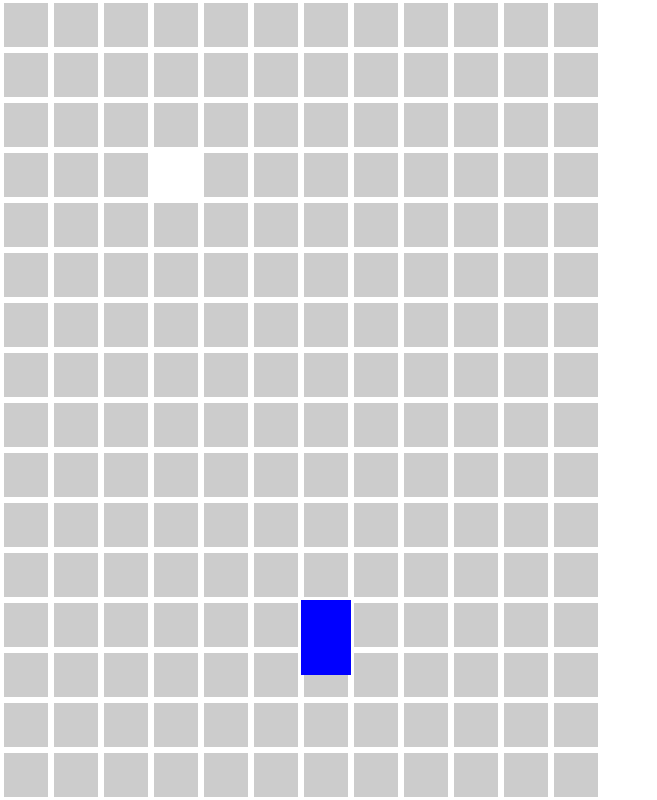
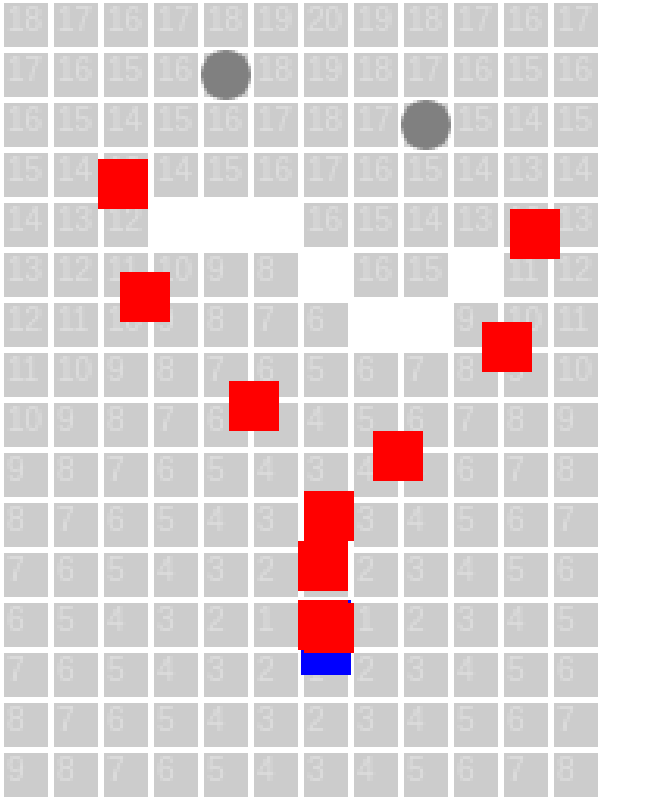
Before and after one commit to tricsi/back, a website built with webpack: page src/index.html in a window 1280 px wide. Shown: the whole page, without its empty margins (0-657 px from the left). Built offline with nearby package versions, Linux system fonts and the light colour scheme.

Commit message:
tile navigation

```diff
--- a/src/Game/Bullet.ts
+++ b/src/Game/Bullet.ts
@@ -9,21 +9,14 @@ export default class Bullet extends GameObject {
     box = new Box(this.pos, 6);
 
     render(ctx: CanvasRenderingContext2D): void {
+        const pos = this.box.center;
         ctx.save();
         ctx.fillStyle = "black";
         ctx.beginPath();
-        ctx.arc(Math.round(this.pos.x), Math.round(this.pos.y), this.box.width / 2, 0, Math.PI * 2);
+        ctx.arc(Math.round(pos.x), Math.round(pos.y), this.box.width / 2, 0, Math.PI * 2);
         ctx.closePath();
         ctx.fill();
         ctx.restore();
     }
 
-    update(delta: number) {
-        const pos = this.pos;
-        const speed = this.spd * delta;
-        pos.add(this.dir.x * speed, this.dir.y * speed);
-        if (this.parent && (Math.abs(pos.x) > 500 || Math.abs(pos.y) > 500)) {
-            this.parent.removeChild(this);
-        }
-    }
 }
--- a/src/Game/Enemy.ts
+++ b/src/Game/Enemy.ts
@@ -3,8 +3,9 @@ import { Vec, Box } from "./Math";
 import Hero from "./Hero";
 import Bullet from "./Bullet";
 import ObjectSpawner from "./ObjectSpawner";
+import IMovable from "./IMovable";
 
-export default class Enemy extends GameObject
+export default class Enemy extends GameObject implements IMovable
 {
 
     pos = new Vec();
@@ -27,15 +28,12 @@ export default class Enemy extends GameObject
     }
 
     update(delta: number) {
-        for (const bullet of this.hero.bullets.children) {
+        for (const bullet of this.hero.children) {
             if (this.box.collide((<Bullet>bullet).box)) {
                 this.parent.removeChild(this);
-                this.hero.bullets.removeChild(bullet);
+                this.hero.removeChild(bullet);
                 return;
             }
         }
-        const speed = this.spd * delta;
-        this.dir = this.hero.pos.clone().sub(this.pos).normalize();
-        this.pos.add(this.dir.x * speed, this.dir.y * speed);
     }
 }
--- a/src/Game/EnemySpawner.ts
+++ b/src/Game/EnemySpawner.ts
@@ -8,10 +8,11 @@ export default class EnemySpawner extends ObjectSpawner
         if (!this.period) {
             return;
         }
+        const pos = this.box.center;
         ctx.save();
         ctx.fillStyle = "grey";
         ctx.beginPath();
-        ctx.arc(Math.round(this.pos.x), Math.round(this.pos.y), this.box.width / 2, 0, Math.PI * 2);
+        ctx.arc(Math.round(pos.x), Math.round(pos.y), this.box.width / 2, 0, Math.PI * 2);
         ctx.closePath();
         ctx.fill();
         ctx.restore();
--- a/src/Game/GameObject.ts
+++ b/src/Game/GameObject.ts
@@ -1,5 +1,11 @@
+import { Vec, Box } from "./Math";
+
 export default abstract class GameObject {
 
+    pos = new Vec();
+    box = new Box(this.pos, 16, 16);
+    dir = new Vec();
+    spd = 0;
     parent: GameObject;
     children: GameObject[] = [];
 
--- a/src/Game/GameScene.ts
+++ b/src/Game/GameScene.ts
@@ -2,34 +2,79 @@ import Hero from "./Hero";
 import GameObject from "./GameObject";
 import { Input, Rand } from "../common";
 import TileMap, { Tile } from "./TileMap";
+import IMovable from "./IMovable";
+import EnemySpawner from "./EnemySpawner";
+import Enemy from "./Enemy";
+import { Vec } from "./Math";
+import Bullet from "./Bullet";
+import ObjectSpawner from "./ObjectSpawner";
 
 export default class GameScene extends GameObject{
 
-    hero = new Hero();
+    hero = new Hero(() => new Bullet());
     map = new TileMap(12, 16, 16);
+    spawners = [
+        new EnemySpawner(
+            () => new Enemy(this.hero),
+            item => item.pos.set(item.parent.pos),
+            new Vec(64, 16),
+            500
+        ),
+        new EnemySpawner(
+            () => new Enemy(this.hero),
+            item => item.pos.set(item.parent.pos),
+            new Vec(128, 32),
+            500
+        ),
+    ];
 
     constructor() {
         super();
         this.addChild(this.map);
         this.addChild(this.hero);
+        this.spawners.forEach(spawner => this.addChild(spawner));
+        this.map.set(3, 4, Tile.WALL);
+        this.map.set(4, 4, Tile.WALL);
+        this.map.set(5, 4, Tile.WALL);
+        this.map.set(6, 5, Tile.WALL);
+        this.map.set(7, 6, Tile.WALL);
+        this.map.set(8, 6, Tile.WALL);
+        this.map.set(9, 5, Tile.WALL);
         this.hero.pos.set(96, 192);
-        this.map.set(3, 3, Tile.WALL);
     }
 
     update(delta: number) {
         super.update(delta);
-        this.updateHero(delta);
+        this.updateMovable(this.hero, delta);
+        this.map.createNav(this.hero.pos);
+        this.spawners.forEach(spawner => {
+            spawner.children.forEach(item => {
+                this.map.setDirection(item);
+                this.updateMovable(item, delta)
+            });
+        });
+        this.hero.children.forEach(item => this.updateProjectile(item, delta));
     }
 
-    updateHero(delta: number) {
-        const hero = this.hero;
-        if (hero.dir.x) {
-            hero.pos.x += hero.dir.x * hero.spd * delta;
-            this.map.collideX(hero.box, true);
+    updateMovable(item: IMovable, delta: number) {
+        if (item.dir.x) {
+            item.pos.x += item.dir.x * item.spd * delta;
+            this.map.collideX(item.box, true);
         }
-        if (hero.dir.y) {
-            hero.pos.y += hero.dir.y * hero.spd * delta;
-            this.map.collideY(hero.box, true);
+        if (item.dir.y) {
+            item.pos.y += item.dir.y * item.spd * delta;
+            this.map.collideY(item.box, true);
+        }
+    }
+
+    updateProjectile(item: Bullet, delta: number) {
+        const speed = item.spd * delta;
+        item.pos.add(item.dir.x * speed, item.dir.y * speed);
+        if (
+            this.map.collideX(item.box) ||
+            this.map.collideY(item.box)
+        ) {
+            item.parent.removeChild(item);
         }
     }
 
--- a/src/Game/Hero.ts
+++ b/src/Game/Hero.ts
@@ -2,8 +2,9 @@ import GameObject from "./GameObject";
 import { Box, Vec } from "./Math";
 import ObjectPool from "./ObjectPool";
 import Bullet from "./Bullet";
+import IMovable from "./IMovable";
 
-export default class Hero extends GameObject {
+export default class Hero extends ObjectPool implements IMovable {
 
     pos = new Vec(0, 100);
     dir = new Vec();
@@ -13,12 +14,6 @@ export default class Hero extends GameObject {
     fire: boolean = false;
     fireTime: number = 0;
     fireSpeed:number = 100;
-    bullets: ObjectPool = new ObjectPool(() => new Bullet());
-
-    constructor() {
-        super();
-        this.addChild(this.bullets);
-    }
 
     render(ctx: CanvasRenderingContext2D) {
         super.render(ctx);
@@ -35,8 +30,8 @@ export default class Hero extends GameObject {
 
         this.fireTime -= delta;
         if (this.fire && this.fireTime <= 0) {
-            this.bullets.create((bullet: Bullet) => {
-                bullet.pos.set(this.pos);
+            this.create((bullet: Bullet) => {
+                bullet.pos.set(this.pos.x + this.box.width / 2, this.pos.y + this.box.height / 2);
                 bullet.dir = this.aim.clone().sub(this.pos).normalize();
             });
             this.fireTime = this.fireSpeed;
--- /dev/null
+++ b/src/Game/IMovable.ts
@@ -0,0 +1,8 @@
+import { Vec, Box } from "./Math";
+
+export default interface IMovable {
+    pos: Vec;
+    box: Box;
+    dir: Vec;
+    spd: number;
+}
--- a/src/Game/Math.ts
+++ b/src/Game/Math.ts
@@ -72,9 +72,14 @@ export class Vec {
         }
         return this;
     }
+
 }
 
 export class Box {
+
+    get center(): Vec {
+        return new Vec(this.width / 2 + this.pos.x, this.height / 2 + this.pos.y)
+    }
 
     constructor(
         public pos: Vec,
--- a/src/Game/TileMap.ts
+++ b/src/Game/TileMap.ts
@@ -1,5 +1,6 @@
 import GameObject from "./GameObject";
-import { Box } from "./Math";
+import { Box, Vec } from "./Math";
+import IMovable from "./IMovable";
 
 export enum Tile {
     WALL = 0,
@@ -9,7 +10,11 @@ export enum Tile {
 
 export default class TileMap extends GameObject {
 
+    static readonly MAX_NAV = 30;
+
     tiles: number[][] = [];
+    nav: number[][] = [];
+    target = new Vec();
 
     constructor(
         public width: number,
@@ -18,35 +23,42 @@ export default class TileMap extends GameObject {
     ) {
         super();
         for (let i = 0; i < height; i++) {
-            const row: number[] = [];
+            let row: number[] = [];
             row.length = width;
             row.fill(Tile.GROUND);
             this.tiles[i] = row;
+            row = [];
+            row.length = width;
+            row.fill(TileMap.MAX_NAV);
+            this.nav[i] = row;
         }
     }
 
     render(ctx: CanvasRenderingContext2D) {
         const size = this.size;
         ctx.save();
-        ctx.fillStyle = "#ccc";
         for (let y = 0; y < this.height; y++) {
             for (let x = 0; x < this.width; x++) {
                 if (this.tiles[y][x] === Tile.GROUND) {
+                    ctx.fillStyle = "#ccc";
                     ctx.fillRect(x * size + 1, y * size + 1, size - 2, size - 2);
+                    ctx.fillStyle = "#ddd";
+                    ctx.fillText(this.nav[y][x].toString(), x * size + 2, y * size + 10)
                 }
             }
         }
         ctx.restore();
+        super.render(ctx);
     }
 
     set(x: number, y: number, tile: number) {
-        if (y >= 0 && y < this.tiles.length && x >= 0 && this.tiles[y].length > x) {
+        if (y >= 0 && y < this.height && x >= 0 && x < this.width) {
             this.tiles[y][x] = tile;
         }
     }
 
     get(x: number, y: number): number {
-        return y >= 0 && y < this.tiles.length && x >= 0 && this.tiles[y].length > x
+        return y >= 0 && y < this.height && x >= 0 && x < this.width
             ? this.tiles[y][x]
             : Tile.WALL;
     }
@@ -99,4 +111,54 @@ export default class TileMap extends GameObject {
         return false;
     }
 
+    createNav(pos: Vec) {
+        const x = Math.floor(pos.x / this.size);
+        const y = Math.floor(pos.y / this.size);
+        if (this.target.x === x && this.target.y === y) {
+            return;
+        }
+        this.target.set(x, y);
+        this.nav.forEach(row => row.fill(TileMap.MAX_NAV));
+        this.setNav(x, y);
+    }
+
+    setDirection(item: IMovable) {
+        const pos = item.pos;
+        const x = Math.floor(pos.x / this.size);
+        const y = Math.floor(pos.y / this.size);
+        item.dir.set(0, 0);
+        let value = TileMap.MAX_NAV;
+        for (let i = -1; i <= 1; i++) {
+            for (let j = -1; j <= 1; j++) {
+                const nav = this.getNav(x + j, y + i);
+                if (i && j && nav < value) {
+                    item.dir.set(j, i);
+                    value = nav;
+                }
+            }
+        }
+        item.dir.normalize();
+    }
+
+    private getNav(x: number, y: number): number {
+        return y >= 0 && y < this.height && x >= 0 && x < this.width
+            ? this.nav[y][x]
+            : TileMap.MAX_NAV;
+    }
+
+    private setNav(x: number, y: number, weight: number = 0) {
+        if (
+            weight >= TileMap.MAX_NAV ||
+            this.get(x, y) === Tile.WALL ||
+            weight >= this.nav[y][x]
+        ) {
+            return;
+        }
+        this.nav[y][x] = weight++;
+        this.setNav(x + 1, y, weight);
+        this.setNav(x, y + 1, weight);
+        this.setNav(x - 1, y, weight);
+        this.setNav(x, y - 1, weight);
+    }
+
 }
--- a/src/main.ts
+++ b/src/main.ts
@@ -15,8 +15,9 @@ function render() {
 
 function update() {
     const now = new Date().getTime();
+    const delta = now - time;
     requestAnimationFrame(update);
-    scene.update(now - time);
+    scene.update(delta < 34 ? delta : 34);
     time = now;
     render();
 }
--- a/src/style.scss
+++ b/src/style.scss
@@ -12,6 +12,7 @@ body, html {
     display: block;
     height: 100%;
     margin: 0 auto;
+    cursor: crosshair;
     image-rendering: optimizeSpeed;
     image-rendering: -moz-crisp-edges;
     image-rendering: -o-crisp-edges;
```
